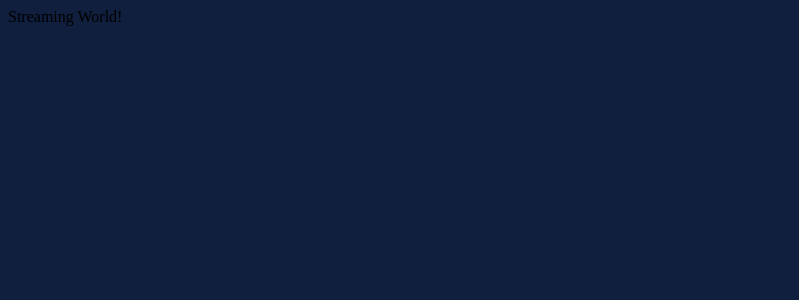
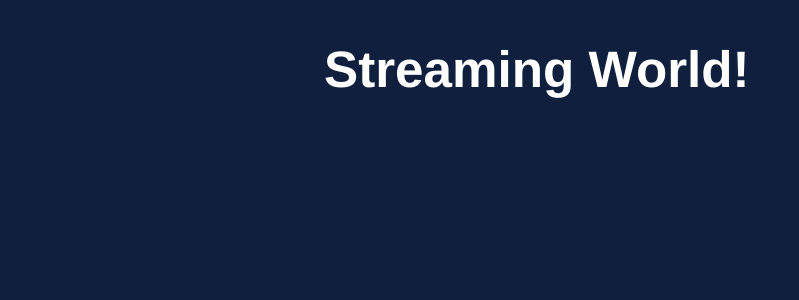
Before and after one commit to ariellov/my-first-static-web-app, a Vue app: page / in a window 1280 px wide. Shown: the top 300 px of the page, without its empty margins (0-799 px from the left). Built offline with nearby package versions, Linux system fonts and the light colour scheme; the HTML template or start-up script is replaced by a standard one.

Commit message:
Update App.vue

```diff
--- a/src/App.vue
+++ b/src/App.vue
@@ -1,5 +1,5 @@
 <template>
-  <div>Streaming {{ value }}</div>
+  <h1>Streaming {{ value }}</h1>
 </template>
 
 <script>
@@ -13,7 +13,20 @@ export default {
 };
 </script>
 <style>
+  h1 {
+    margin: auto;
+  width: 50%;
+  padding: 30px;
+  }
  body {
   background-color: #0f1f3d;
+  font:
+    1.6rem/1.25 "Helvetica Neue",
+    Helvetica,
+    Arial,
+    sans-serif;
+  color: #ffffff;
+  -moz-osx-font-smoothing: grayscale;
+  -webkit-font-smoothing: antialiased;
 }
 </style>
```
